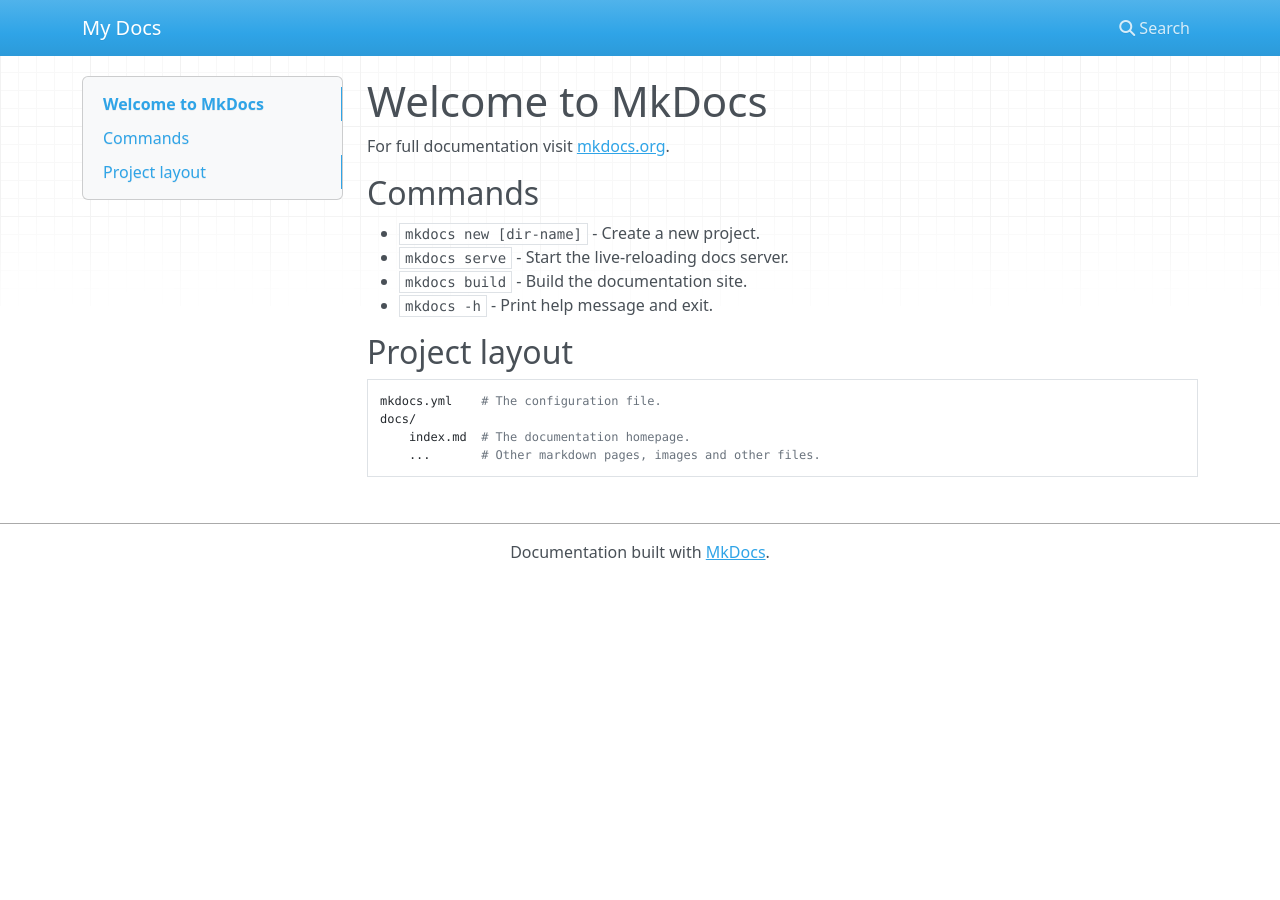
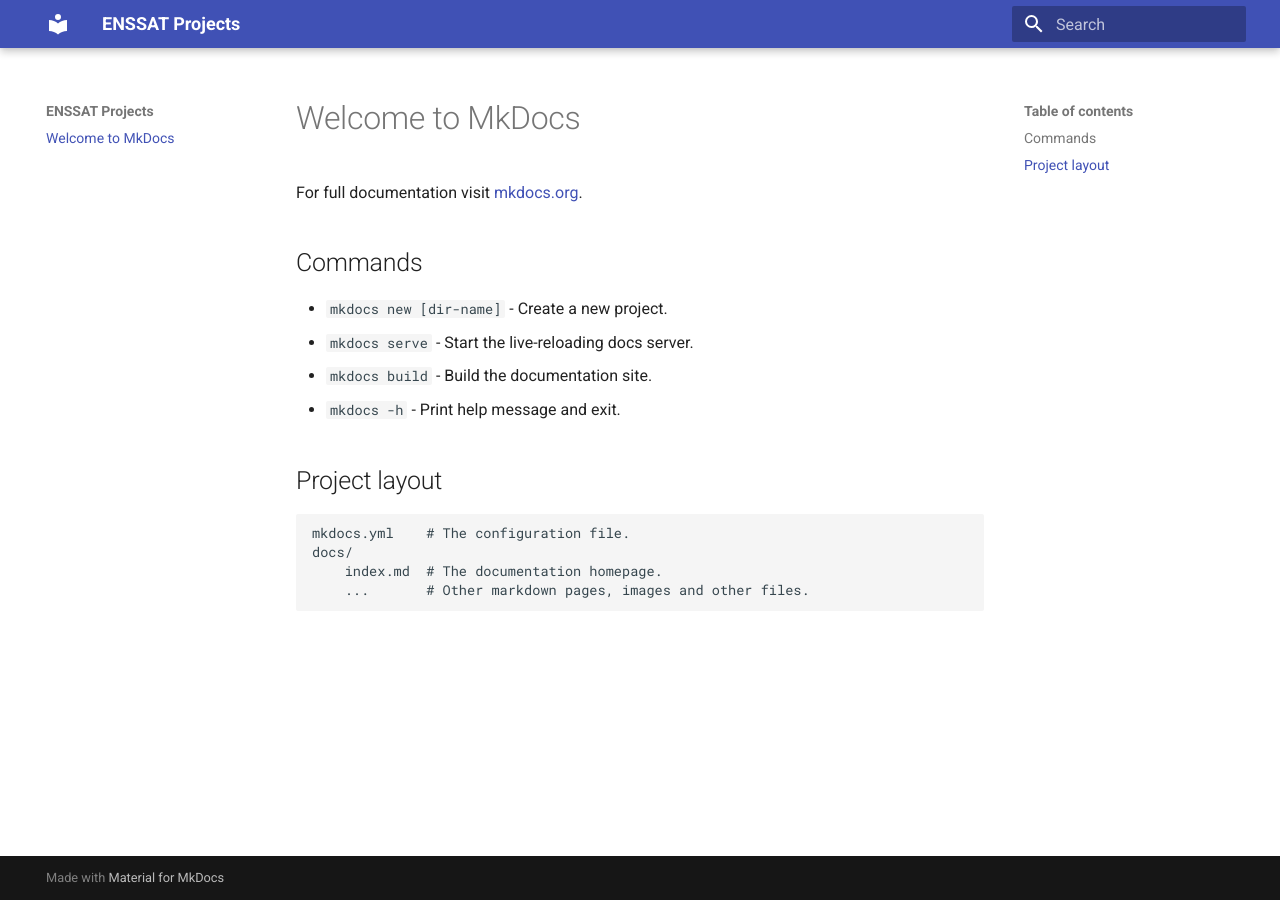
Before and after one commit to sylvanld-enssat/sylvanld-enssat.github.io, an MkDocs documentation site: the page built from docs/index.md, in a window 1280 px wide. Built offline with MkDocs 1.6.1 and Material for MkDocs 9.7.7, drawn with Linux system fonts in a browser that asks for light colours; nearby versions of some CDN libraries.

Commit message:
update title and theme

```diff
--- a/mkdocs.yml
+++ b/mkdocs.yml
@@ -1 +1,2 @@
-site_name: My Docs
+site_name: ENSSAT Projects
+theme: material
```
